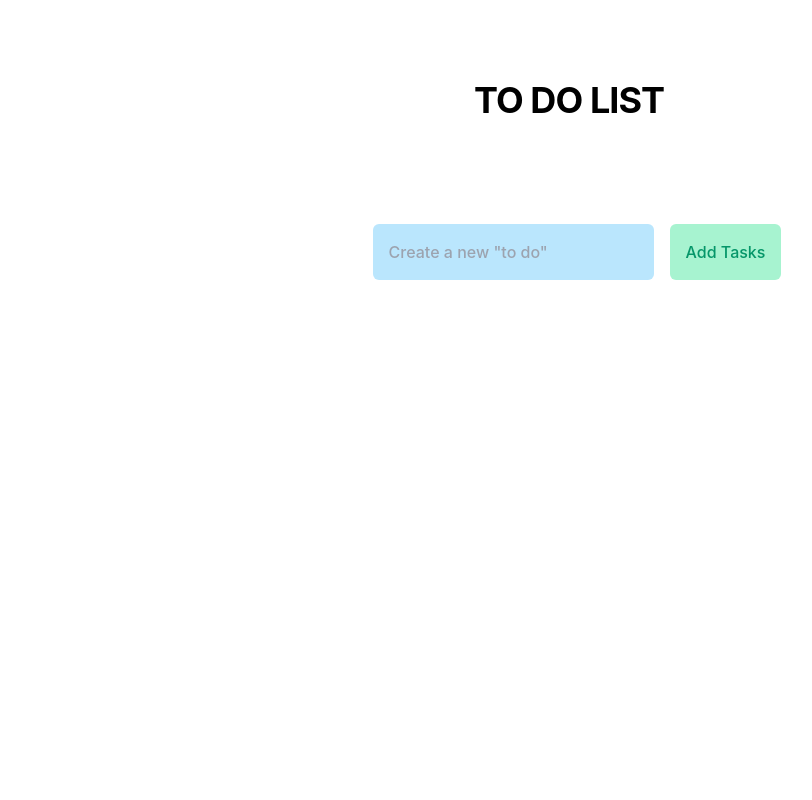
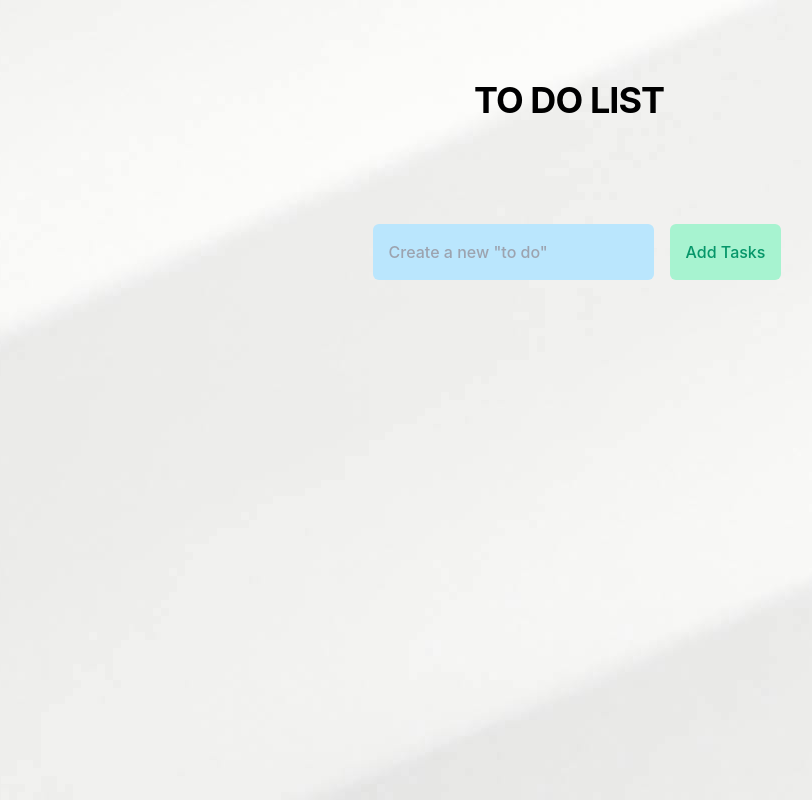
Before and after one commit to Anne-Flower/to-do-list, a React (Create React App) app: page / in a window 1280 px wide. Shown: the top 800 px of the page, without its empty margins (71-883 px from the left). Built offline with nearby package versions, Linux system fonts and the light colour scheme.

Commit message:
style: background

```diff
--- a/src/App.js
+++ b/src/App.js
@@ -14,7 +14,7 @@ const App = () => {
 
 
   return (
-    <div id="main-container" className="flex flex-col items-center">
+    <div id="main-container" className="w-screen h-[1000px] flex flex-col items-center bg-[url('/public/image/backgroundphoto.jpg')]">
         <h1 className="text-4xl	font-bold	tracking-tight pt-4 m-16">TO DO LIST</h1>
       <div className="p-6 font-medium	text-base	justify-items-center">
         <input className="bg-sky-200  text-black	rounded-md p-4 m-4"
```
Also changed, not shown: public/image/backgroundphoto.jpg (added).
